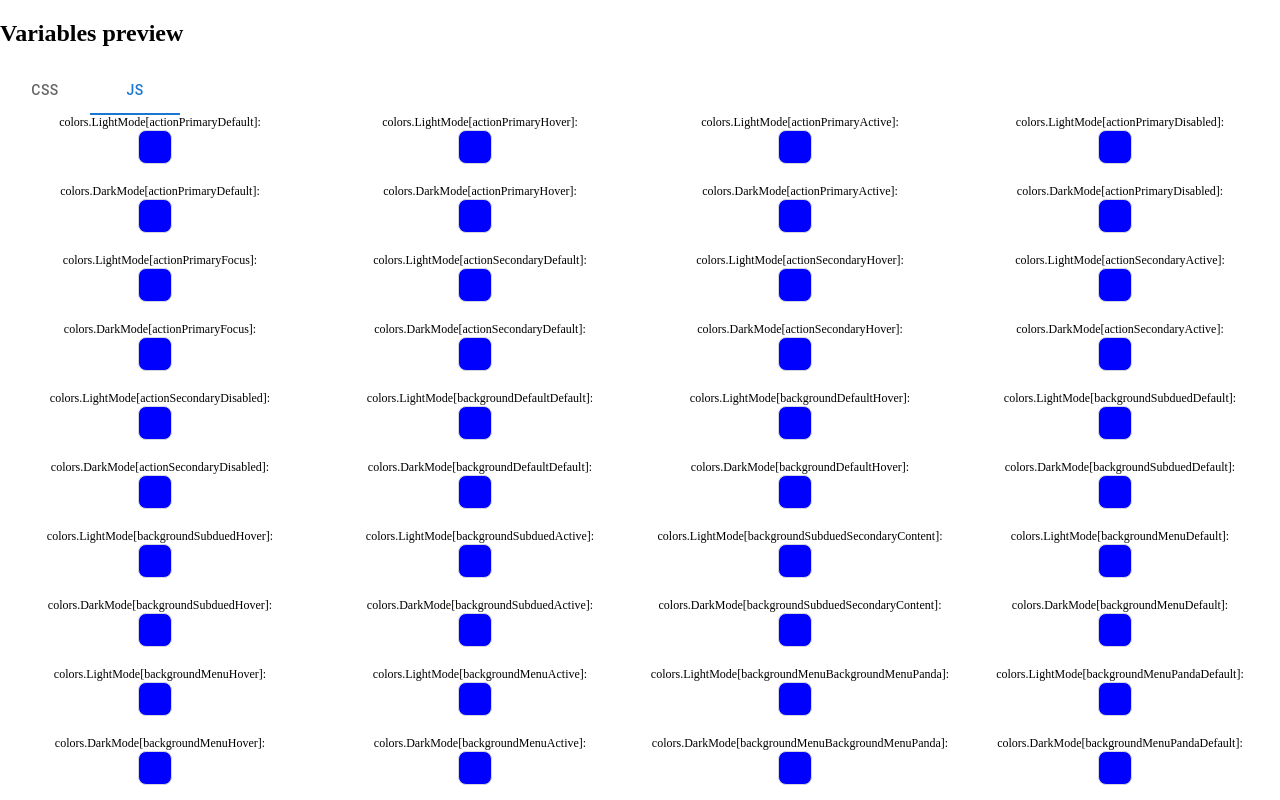
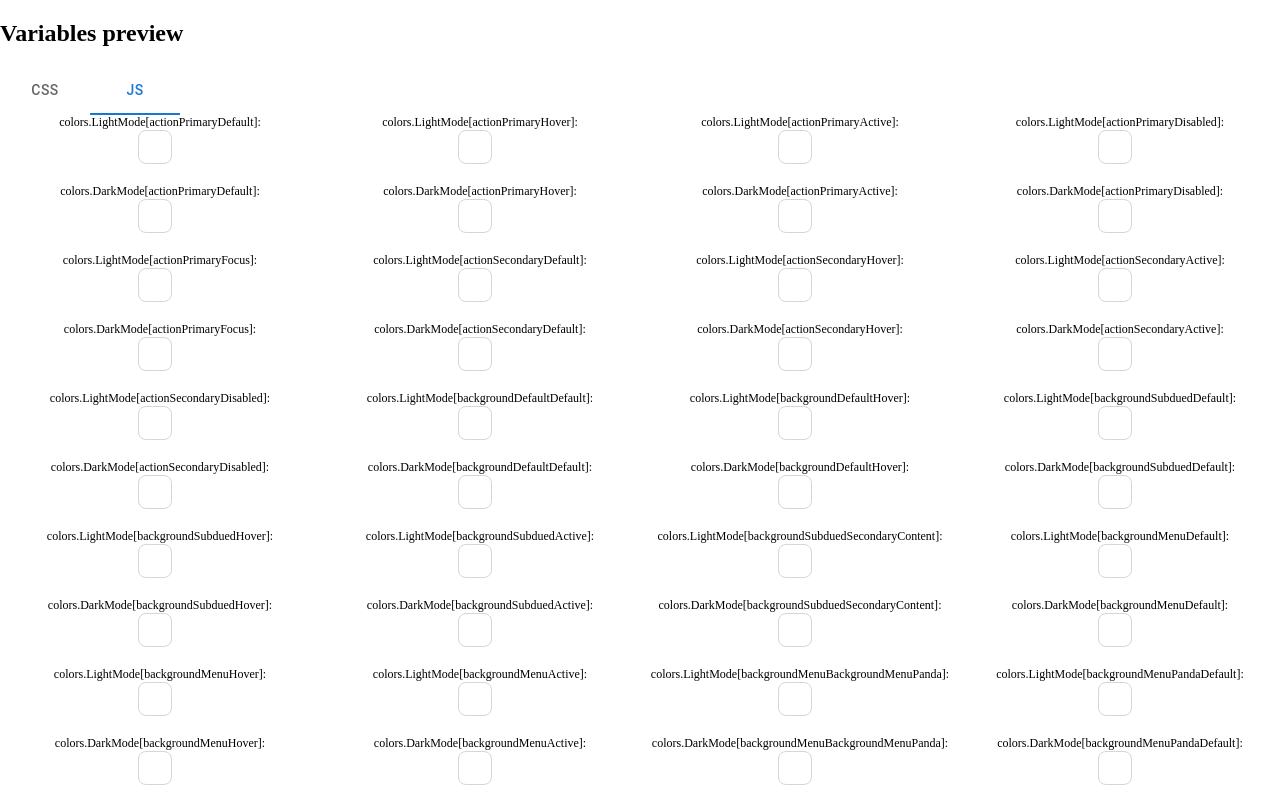
Before and after one commit to AppVelocityDev/av-example-project, a React (Create React App) app: page / in a window 1280 px wide. Both pictures are taken after a click on the tab "JS". Shown: the top 800 px of the page. Built offline with nearby package versions, Linux system fonts and the light colour scheme.

Commit message:
wrap up blank view a bit

```diff
--- a/src/App.module.css
+++ b/src/App.module.css
@@ -32,7 +32,6 @@
 .square {
     width: 32px;
     height: 32px;
-    background-color: blue;
     margin-right: 10px;
     border-radius: 8px;
     border: 1px solid #D5D5DD;
--- a/src/App.tsx
+++ b/src/App.tsx
@@ -198,7 +198,7 @@
                              width: '50px',
                              height: '50px',
                              backgroundColor: '#a7adbc',
-                             borderRadius: `calc(${Variables?.variables?.sizing?.Mode1[varName]} * 1px)`,
+                             borderRadius: `calc(${Variables?.variables?.sizing?.Mode1[varName] ?? 0} * 1px)`,
                              boxSizing: 'border-box'
                            }}
                       />
```
